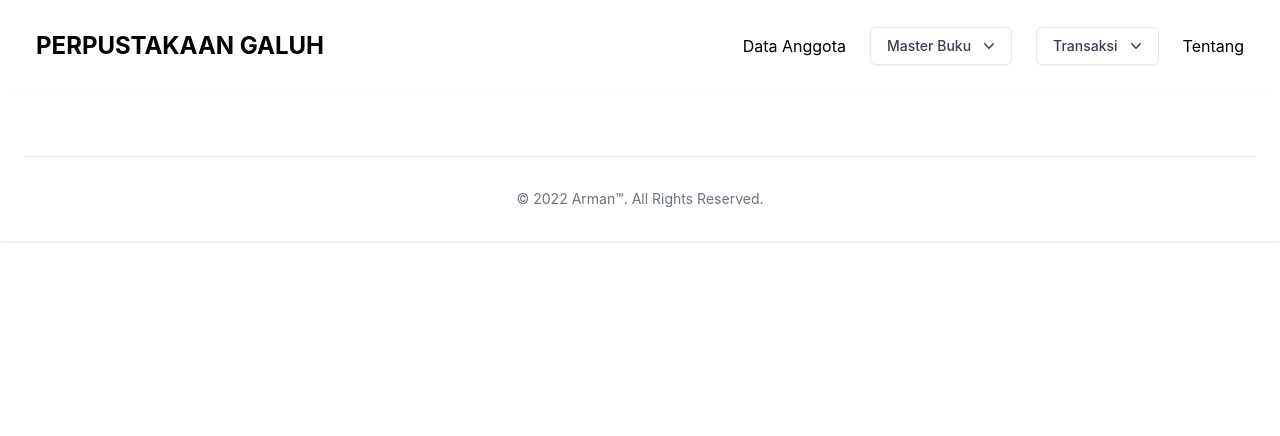
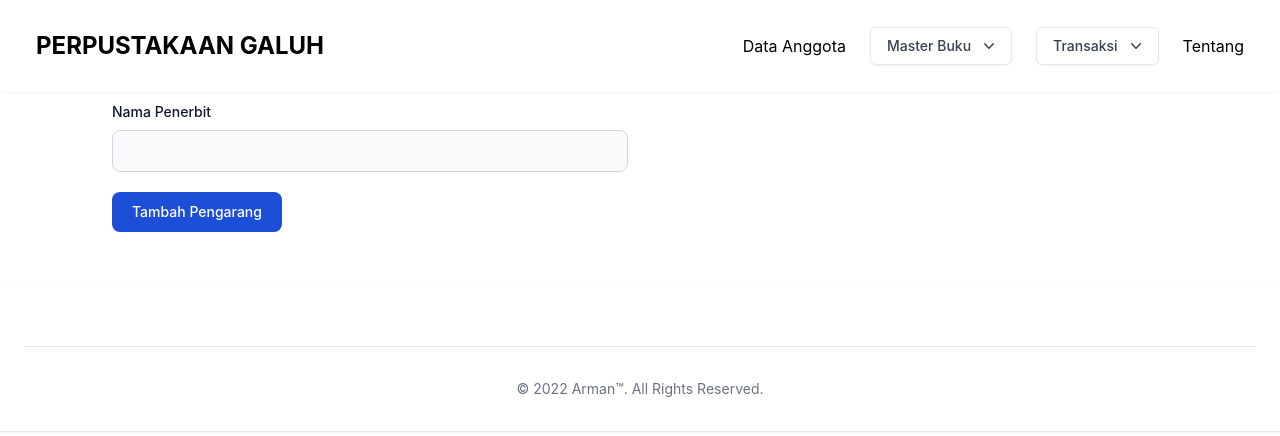
Before and after one commit to armandwipangestu/perpustakaan_galuh, a React (Create React App) app in the folder frontend/: page /tambah_penerbit in a window 1280 px wide. Shown: the top 436 px of the page. Built offline with nearby package versions, Linux system fonts and the light colour scheme.

Commit message:
frontend: add daftar, tambah penerbit

```diff
--- a/frontend/src/App.js
+++ b/frontend/src/App.js
@@ -8,6 +8,8 @@ import DataAnggota from "./components/Anggota/daftar.anggota";
 import TambahAnggota from "./components/Anggota/tambah2.anggota";
 import DataPengarang from "./components/Master_Buku/pengarang/daftar.pengarang";
 import TambahPengarang from "./components/Master_Buku/pengarang/tambah.pengarang";
+import DataPenerbit from "./components/Master_Buku/penerbit/daftar.penerbit";
+import TambahPenerbit from "./components/Master_Buku/penerbit/tambah.penerbit";
 import AddBook from "./components/Books/add.books";
 import LoanBook from "./components/Borrows/add.borrows";
 import ListBorrow from "./components/Borrows/list.borrows";
@@ -25,6 +27,8 @@ const App = () => {
           <Route path="/tambah_anggota" element={<TambahAnggota />} />
           <Route path="/data_pengarang" element={<DataPengarang />} />
           <Route path="/tambah_pengarang" element={<TambahPengarang />} />
+          <Route path="/data_penerbit" element={<DataPenerbit />} />
+          <Route path="/tambah_penerbit" element={<TambahPenerbit />} />
         </Routes>
         <Footer />
       </BrowserRouter>
--- a/frontend/src/components/Layouts/navigation.layouts.js
+++ b/frontend/src/components/Layouts/navigation.layouts.js
@@ -108,7 +108,7 @@ const Navigation = () => {
                         <Menu.Item>
                           {({ active }) => (
                             <a
-                              href="/daftar_penerbit"
+                              href="/data_penerbit"
                               className={classNames(
                                 active
                                   ? "bg-gray-100 text-gray-900"
--- /dev/null
+++ b/frontend/src/components/Master_Buku/penerbit/daftar.penerbit.js
@@ -0,0 +1,72 @@
+import React, { useEffect, useState } from "react";
+import axios from "axios";
+import { Link } from "react-router-dom";
+
+const DataPenerbit = () => {
+  const [penerbits, setPenerbits] = useState([]);
+
+  useEffect(() => {
+    getPenerbits();
+  }, []);
+
+  const getPenerbits = async () => {
+    const response = await axios.get(
+      `${process.env.REACT_APP_BASEURL}/api/books`
+    );
+    setPenerbits(response.data);
+  };
+
+  return (
+    <div className="pt-5 mb-5 px-4 md:px-16">
+      <section id="tambah_penerbit">
+        <h1 className="text-4xl text-start dark:text-white">Daftar Penerbit</h1>
+        <hr className="mt-3" />
+        <div className="mt-3">
+          <Link to={`/tambah_penerbit`}>
+            <button
+              type="button"
+              className="md:mr-5 mb-5 text-white bg-blue-700 hover:bg-blue-800 focus:ring-4 focus:outline-none focus:ring-blue-300 font-medium rounded-lg text-sm w-full sm:w-auto px-5 py-2.5 text-center dark:bg-blue-600 dark:hover:bg-blue-700 dark:focus:ring-blue-800"
+            >
+              Tambah Penerbit
+            </button>
+          </Link>
+        </div>
+      </section>
+      <section id="daftar_penerbit">
+        <div className="overflow-x-auto relative shadow-md sm:rounded-lg p-6">
+          <table className="w-full text-sm text-left text-gray-500 dark:text-gray-400 rounded">
+            <thead className="text-xs text-gray-700 uppercase bg-gray-50 dark:bg-gray-700 dark:text-gray-400">
+              <tr>
+                <th scope="col" className="py-3 px-6">
+                  ID PENERBIT
+                </th>
+                <th scope="col" className="py-3 px-6">
+                  NAMA PENERBIT
+                </th>
+              </tr>
+            </thead>
+            <tbody>
+              {penerbits.map((penerbits, index) => {
+                return (
+                  <React.Fragment key={index}>
+                    <tr className="bg-white border-b dark:bg-gray-900 dark:border-gray-700">
+                      <th
+                        scope="row"
+                        className="py-4 px-6 font-medium text-gray-900 whitespace-nowrap dark:text-white"
+                      >
+                        {index}
+                      </th>
+                      <td className="py-4 px-6">{penerbits.penerbit}</td>
+                    </tr>
+                  </React.Fragment>
+                );
+              })}
+            </tbody>
+          </table>
+        </div>
+      </section>
+    </div>
+  );
+};
+
+export default DataPenerbit;
--- /dev/null
+++ b/frontend/src/components/Master_Buku/penerbit/tambah.penerbit.js
@@ -0,0 +1,55 @@
+import React, { useState } from "react";
+import axios from "axios";
+import { useNavigate } from "react-router-dom";
+
+const TambahPenerbit = () => {
+  const [penerbit, setPenerbit] = useState("");
+  const navigate = useNavigate();
+
+  const savePenerbit = async (e) => {
+    e.preventDefault();
+    try {
+      await axios.post(`${process.env.REACT_APP_BASEURL}/api/books`, {
+        penerbit,
+      });
+      navigate("/data_penerbit");
+    } catch (error) {
+      console.log(error);
+    }
+  };
+
+  return (
+    <section id="tambah_penerbit">
+      <form onSubmit={savePenerbit}>
+        <div className="px-5 py-2.5 md:px-32 lg:px-28 mb-10">
+          <div className="grid gap-6 md:grid-cols-2">
+            <div>
+              <label
+                htmlFor="penerbit"
+                className="block mb-2 text-sm font-medium text-gray-900 dark:text-gray-300"
+              >
+                Nama Penerbit
+              </label>
+              <input
+                type="text"
+                id="penerbit"
+                className="bg-gray-50 border border-gray-300 text-gray-900 text-sm rounded-lg focus:ring-blue-500 focus:border-blue-500 block w-full p-2.5 dark:bg-gray-700 dark:border-gray-600 dark:placeholder-gray-400 dark:text-white dark:focus:ring-blue-500 dark:focus:border-blue-500"
+                required=""
+                value={penerbit}
+                onChange={(e) => setPenerbit(e.target.value)}
+              />
+            </div>
+          </div>
+          <button
+            type="submit"
+            className="mt-5 text-white bg-blue-700 hover:bg-blue-800 focus:ring-4 focus:outline-none focus:ring-blue-300 font-medium rounded-lg text-sm w-full sm:w-auto px-5 py-2.5 text-center dark:bg-blue-600 dark:hover:bg-blue-700 dark:focus:ring-blue-800"
+          >
+            Tambah Pengarang
+          </button>
+        </div>
+      </form>
+    </section>
+  );
+};
+
+export default TambahPenerbit;
```
